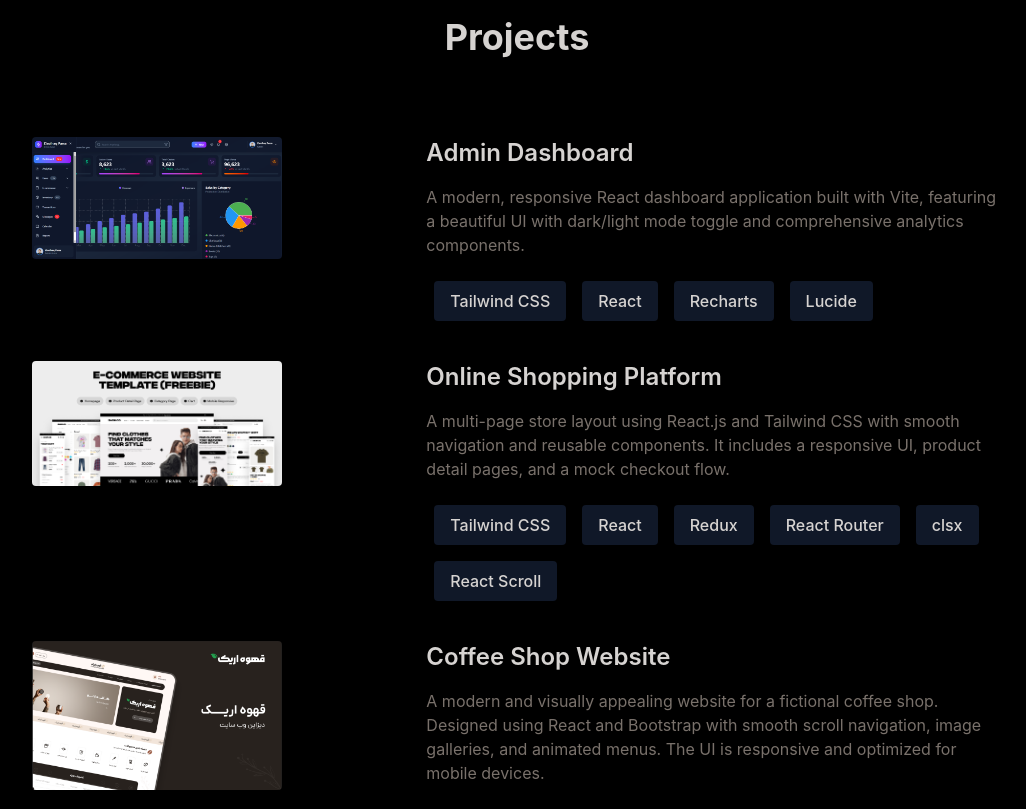
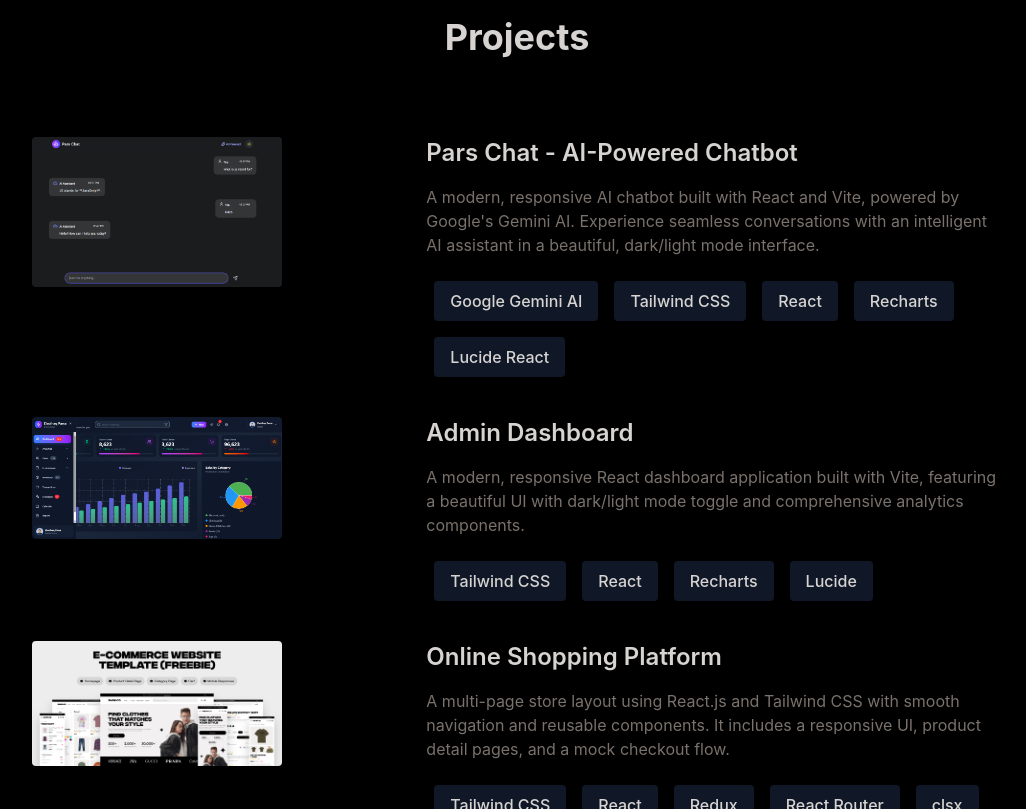
Before and after one commit to Z-Coding-dot/Portfolio, a React (Vite) app: page / in a window 1280 px wide. Shown: the part 1180-1989 px from the top of the page, without its empty margins (123-1149 px from the left). Built offline with nearby package versions, Linux system fonts and the light colour scheme.

Commit message:
Added Pars-Chat Project

```diff
--- a/src/constants/index.js
+++ b/src/constants/index.js
@@ -1,3 +1,4 @@
+import chatbot from '../assets/projects/react-chatbot.png';
 import dashboard from "../assets/projects/dashboard.png";
 import onlineStore from "../assets/projects/onlineStore.png";
 import coffee from "../assets/projects/coffee.png";
@@ -37,6 +38,14 @@ export const EXPERIENCES = [
 ];
 
 export const PROJECTS = [
+  {
+    title: "Pars Chat - AI-Powered Chatbot",
+    image: chatbot,
+    description:` A modern, responsive AI chatbot built with React and Vite, powered by Google's Gemini AI.
+     Experience seamless conversations with an intelligent AI assistant in a beautiful, dark/light mode interface.`,
+    technologies: ["Google Gemini AI", "Tailwind CSS", "React", "Recharts", "Lucide React"],
+    link: "https://react-chatbot-eight-omega.vercel.app/",
+  },
   {
     title: "Admin Dashboard",
     image: dashboard,
```
Also changed, not shown: src/assets/projects/react-chatbot.png (added).
